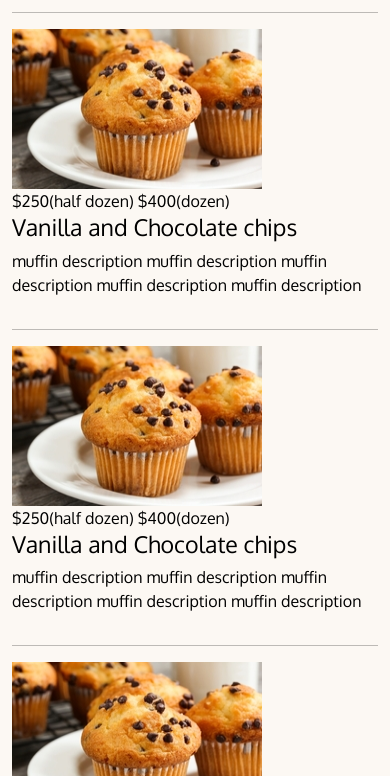
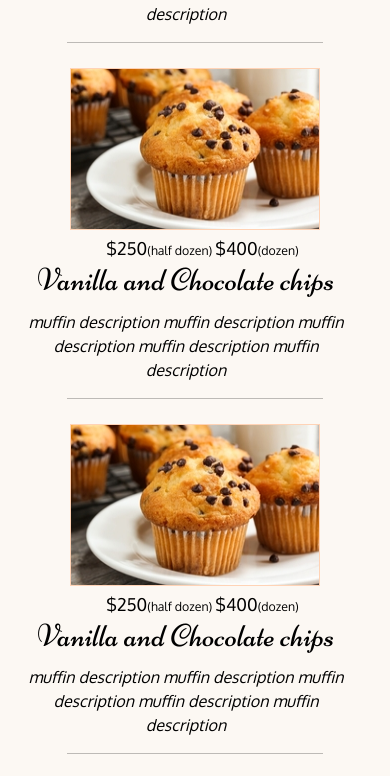
Before and after one commit to camilacareggio/bakery-website, a plain HTML site: page muffin-menu.html in a window 390 px wide. Shown: the part 507-1283 px from the top of the page. Drawn offline with nearby package versions, Linux system fonts and the light colour scheme; a script that the page names is missing.

Commit message:
new styles

```diff
--- a/css/styles.css
+++ b/css/styles.css
@@ -160,13 +160,69 @@ header{
   font-style: italic;
 }
 
+#cake-list hr{
+  width: 70%;
+  margin: auto;
+  margin-bottom: 15px;
+}
+
 .cake-img{
   text-align: center;
-  margin-bottom: 15%;
+  margin-bottom: 10%;
 }
 .cake-item{
   margin-bottom: 15%;
 } /*End CAKE-MENU PAGE*/
+
+/*MUFFIN-MENU PAGE*/
+.muffin-item h3{ /*Muffins title*/
+  font-family: 'Niconne', cursive;
+  font-size: 2em;
+  margin-bottom: 10px;
+}
+
+.muffin-item{
+  margin-bottom: 25px;
+}
+
+.muffin-item hr{
+  width: 70%;
+  margin: auto;
+}
+
+.muffin-price{
+  font-size: 1.1em;
+  text-align: right;
+  margin-top: -15px;
+  margin-right: -15px;
+}
+
+.muffin-item .muffin-price span{
+  font-size: .7em;
+}
+
+.muffin-photo{
+  position: relative;
+  border: 1px solid #FFD3B6;
+  overflow: hidden;
+  padding: 0;
+  margin-right: auto;
+  margin-left: auto;
+  margin-bottom: 20px;
+  max-width: 250px;
+}
+
+.muffin-description{
+  padding-right: 30px;
+}
+
+h3.muffin-item{
+  margin: 0 0 10px;
+}
+
+.muffin-details{
+  font-style: italic;
+} /*End MUFFIN-MENU PAGE*/
 
 /*MEDIA QUERIES
 https://getbootstrap.com/docs/5.0/layout/breakpoints/ */
@@ -229,3 +285,15 @@ https://getbootstrap.com/docs/5.0/layout/breakpoints/ */
     margin: 30px auto 0 auto;
   }
 }
+
+/*Small and Extra Small Devices*/
+@media (max-width:767px){
+    /*Muffin-menu page*/
+    .muffin-item .muffin-price{
+      text-align: center;
+    }
+
+    .muffin-description{
+      text-align: center;
+    }
+}
```
